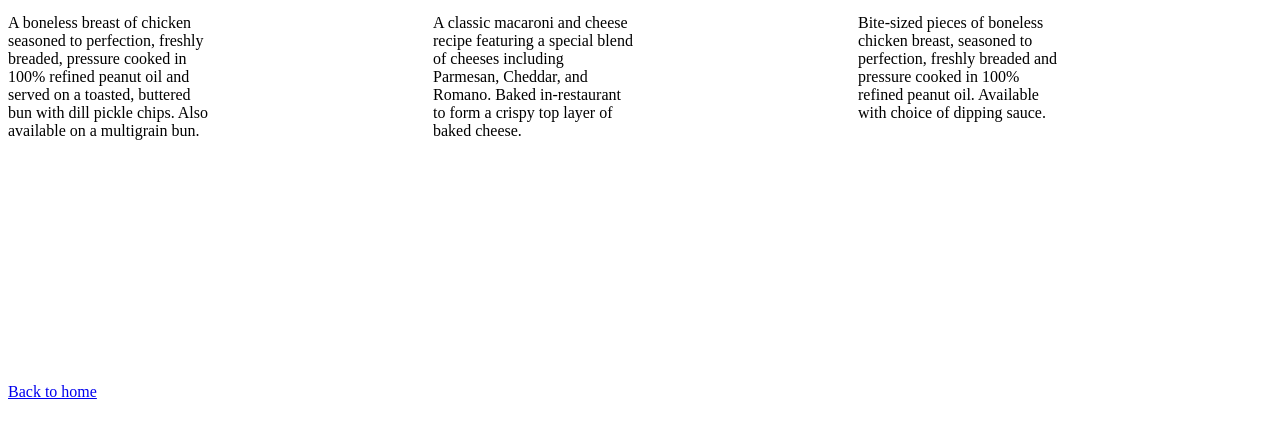
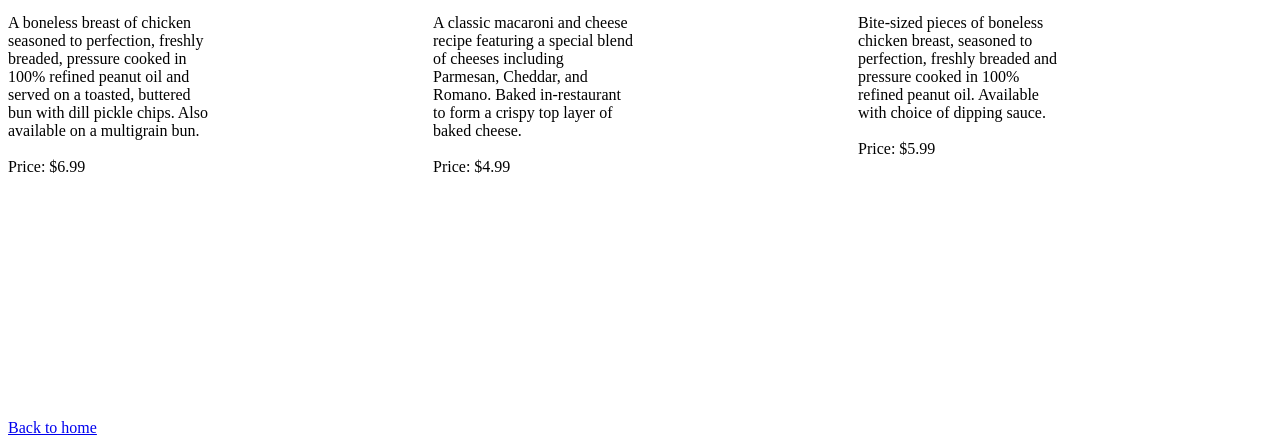
Before and after one commit to adamdeeking99/Sprint-1, a plain HTML site: page Chic-Fil-A.html in a window 1280 px wide. Shown: the part 502-947 px from the top of the page. Before the commit the page ends 911 px from the top, so only its background shows below. Drawn offline with Linux system fonts and the light colour scheme.

Commit message:
Update Chic-Fil-A.html
Added prices to menu items

```diff
--- a/Chic-Fil-A.html
+++ b/Chic-Fil-A.html
@@ -34,10 +34,9 @@
 
         <div class="desc">
 
-                <p>A boneless breast of chicken seasoned to perfection, freshly breaded, pressure cooked in 100% refined peanut oil and served on a toasted, buttered bun with dill pickle chips. Also available on a multigrain bun.</p>
-                <p>A classic macaroni and cheese recipe featuring a special blend of cheeses including Parmesan, Cheddar, and Romano. Baked in-restaurant to form a crispy top layer of baked cheese.</p>
-                <p>Bite-sized pieces of boneless chicken breast, seasoned to perfection, freshly breaded and pressure cooked in 100% refined peanut oil. Available with choice of dipping sauce.</p>
-
+                <p>A boneless breast of chicken seasoned to perfection, freshly breaded, pressure cooked in 100% refined peanut oil and served on a toasted, buttered bun with dill pickle chips. Also available on a multigrain bun.<br><br>Price: $6.99</p>
+                <p>A classic macaroni and cheese recipe featuring a special blend of cheeses including Parmesan, Cheddar, and Romano. Baked in-restaurant to form a crispy top layer of baked cheese.<br><br>Price: $4.99</p>
+                <p>Bite-sized pieces of boneless chicken breast, seasoned to perfection, freshly breaded and pressure cooked in 100% refined peanut oil. Available with choice of dipping sauce.<br><br>Price: $5.99</p>
         <br>
     </div>
     <a href="index.html">Back to home</a>
```
